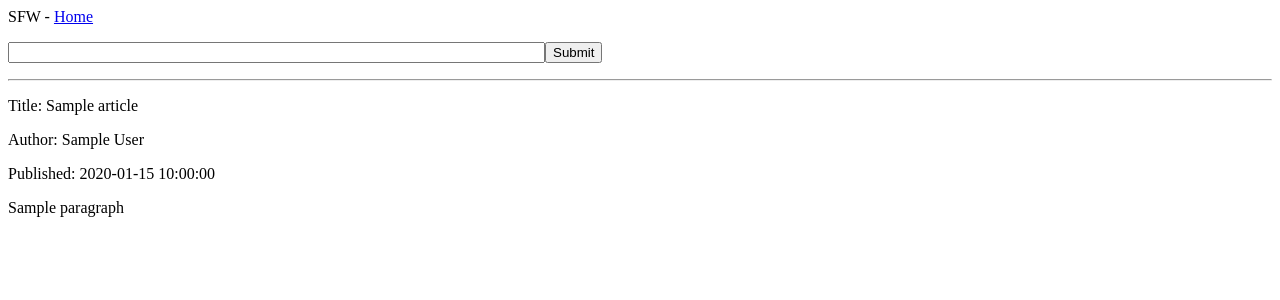
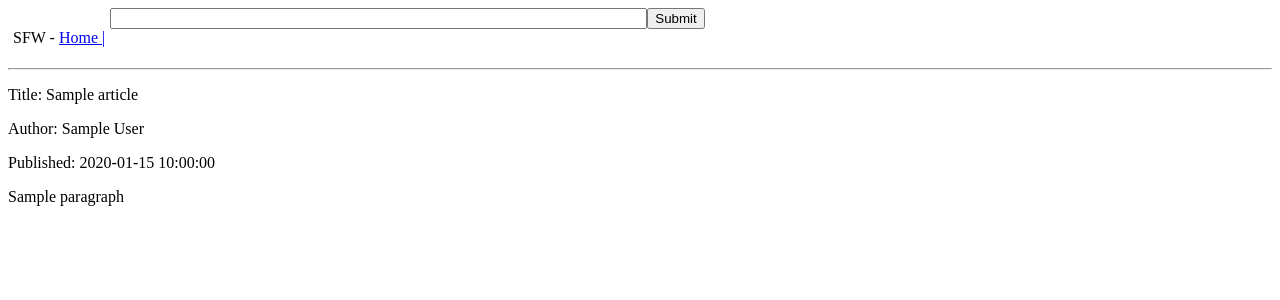
Before and after one commit to jclane/Safe4Work, a Flask app: template app/templates/index.html in a window 1280 px wide. Shown: the top 300 px of the page. Run offline with Flask 2, Linux system fonts and the light colour scheme; the template is opened without the code that fills it: most values are stand-ins (such as "Sample title", 1, 10 or a date in 2020); form fields are guessed from the names that the template uses.

Commit message:
Trying to get navigation and address on same line

```diff
--- a/app/static/css/main.css
+++ b/app/static/css/main.css
@@ -1,3 +1,12 @@
+#nav {
+  float: left;
+  padding: 5px;
+}
+
+form {
+  float: left;
+}
+
 #address {
   padding: 5px;
   border: none;
@@ -10,3 +19,7 @@
   background-color: #fff;
   cursor: pointer;
 }
+
+hr {
+  clear: both;
+}
--- a/app/templates/base.html
+++ b/app/templates/base.html
@@ -10,8 +10,10 @@
 
     </head>
     <body>
-        <div><p>SFW -
-            <a href="{{ url_for('index') }}">Home</a>
+        <section id="top-bar">
+		<section id="nav"><p>SFW -
+        	    <a href="{{ url_for('index') }}">Home | </a>
+	        </section>
                 <form action="" method="post" novalidate>
         	        {{ form.hidden_tag() }}
                 	{{ form.address(size=64) }}{{ form.submit() }}
@@ -19,8 +21,7 @@
         	        <span style="color: red;">[{{ error }}]</span>
 	                {% endfor %}
                 </form>
-            </p>
-        </div>
+	</section>
         <hr>
         {% block content %}{% endblock %}
     </body>
```
Lines whose indentation alone changed are shown as unchanged.
